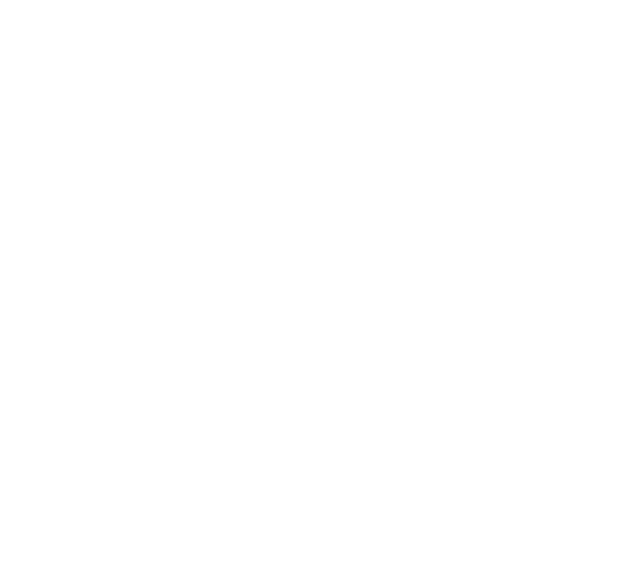
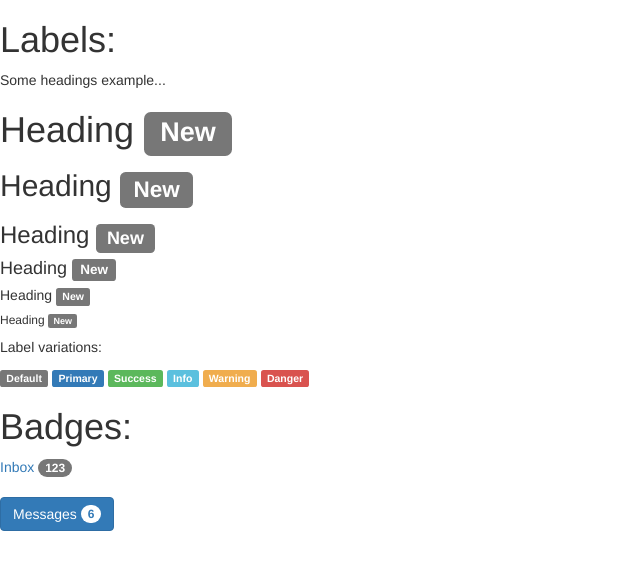
Before and after one commit to colinbut/bootstrap-demos, a website: page index.html in a window 1280 px wide. Shown: the whole page, without its empty margins (0-640 px from the left). Drawn offline with nearby package versions, Linux system fonts and the light colour scheme.

Commit message:
examples of using labels and badges

```diff
--- a/index.html
+++ b/index.html
@@ -5,5 +5,37 @@
     <link rel="stylesheet" type="text/css" href="bower_components/bootstrap/dist/css/bootstrap.min.css"/>
   </head>
   <body>
+    <!-- labels -->
+    <div>
+      <h1>Labels:</h1>
+      <p>Some headings example... </p>
+      <h1>Heading <span class="label label-default">New</span></h1>
+      <h2>Heading <span class="label label-default">New</span></h2>
+      <h3>Heading <span class="label label-default">New</span></h3>
+      <h4>Heading <span class="label label-default">New</span></h4>
+      <h5>Heading <span class="label label-default">New</span></h5>
+      <h6>Heading <span class="label label-default">New</span></h6>
+      <p>Label variations:</p>
+      <div>
+          <span class="label label-default">Default</span>
+          <span class="label label-primary">Primary</span>
+          <span class="label label-success">Success</span>
+          <span class="label label-info">Info</span>
+          <span class="label label-warning">Warning</span>
+          <span class="label label-danger">Danger</span>
+      </div>
+    </div>
+
+    <!-- badges -->
+    <div>
+      <h1>Badges:</h1>
+      <a href="#">Inbox <span class="badge">123</span></a>
+      <br />
+      <br />
+      <button class="btn btn-primary" type="button">
+        Messages <span class="badge">6</span>
+      </button>
+    </div>
+
   </body>
 </html>
```
